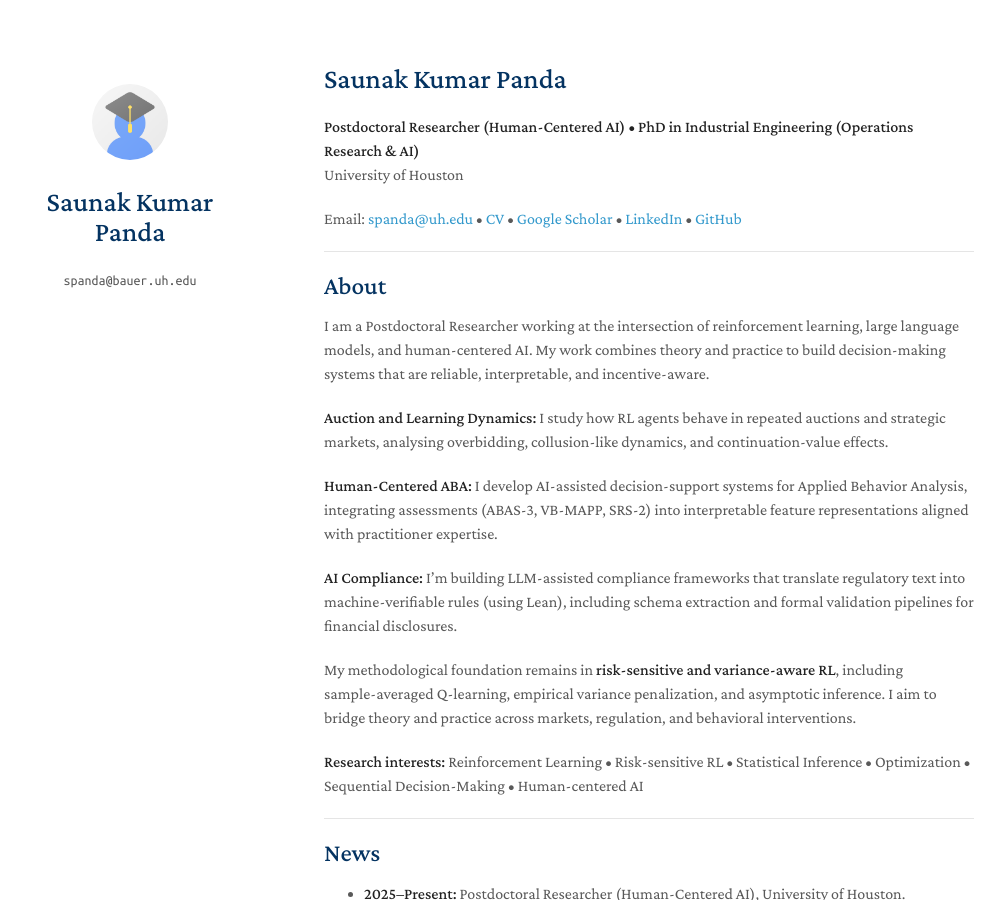
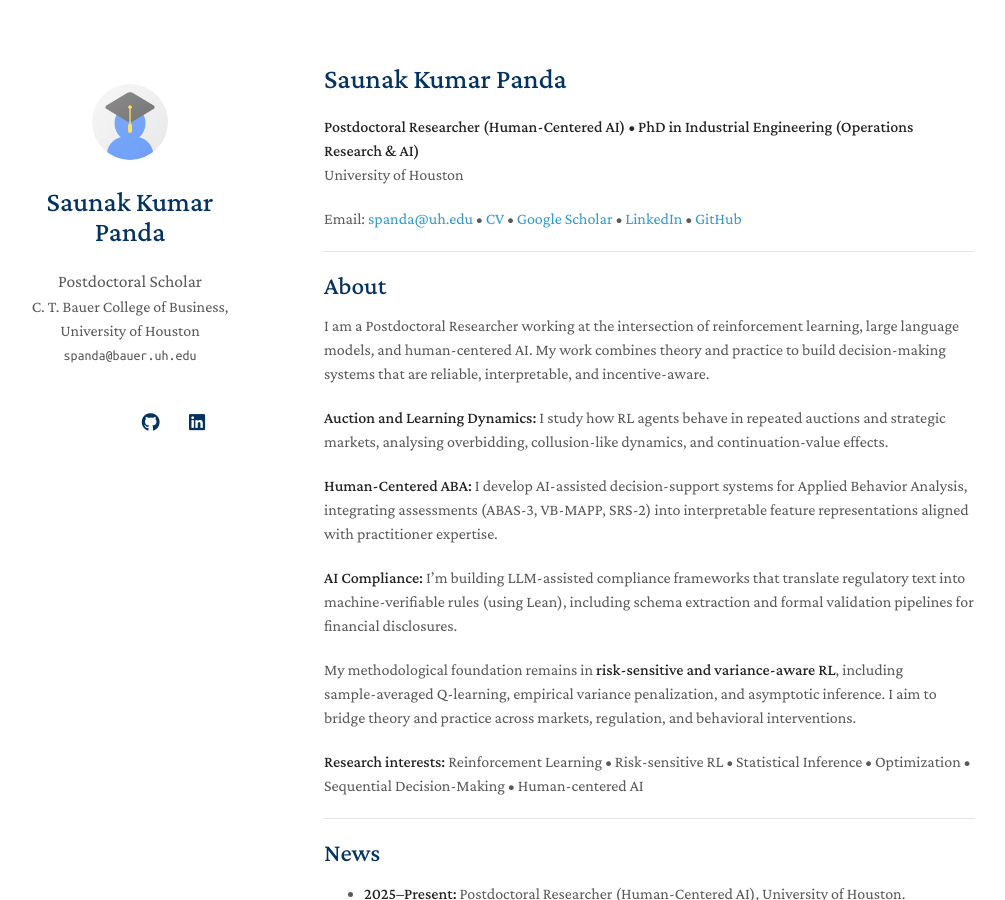
Before and after one commit to saunakp123/pandasaunak.github.io, a Jekyll site: the page built from index.md, in a window 1280 px wide and 900 px high. Shown: the whole window, without its empty margins (146-1151 px from the left). Built offline with Jekyll 4.4.1, drawn with Linux system fonts in a browser that asks for light colours; a style sheet for code colours, icons or effects is not loaded; our own code applies the rules of GitHub Pages for plain Markdown files.

Commit message:
Add personal information and social links to config

```diff
--- a/_config.yml
+++ b/_config.yml
@@ -1,17 +1,26 @@
 title: "Saunak Kumar Panda"
+position: Postdoctoral Scholar
+affiliation: C. T. Bauer College of Business, University of Houston
 description: "PhD (Industrial Engineering) | Postdoctoral Researcher | Reinforcement Learning • Optimization • Statistical Inference"
 url: "https://saunakp123.github.io"
 baseurl: "/pandasaunak.github.io"
+
+# Basic Information
 
 # --- Identity / contact ---
 email: "spanda@bauer.uh.edu"
 author: "Saunak Kumar Panda"
 
 # --- Social links (update handles/URLs) ---
-github_username: "saunakp123"
-linkedin_username: "saunak-kumar-panda"   # e.g., saunak-panda
-google_scholar: "Ldiyc0IAAAAJ&hl"         # if the theme supports it
+# github_username: "saunakp123"
+# linkedin_username: "saunak-kumar-panda"   # e.g., saunak-panda
+google_scholar: "https://scholar.google.com/Ldiyc0IAAAAJ&hl"         # if the theme supports it
 # twitter_username: "YOUR_TWITTER"          # optional
+# google_scholar: https://scholar.google.com/
+cv_link: assets/files/curriculum_vitae.pdf
+github_link: https://github.com/saunakp123
+linkedin: https://www.linkedin.com/in/saunak-kumar-panda
+# twitter: https://twitter.com/
 
 # # --- Site settings ---
 # markdown: kramdown
```
